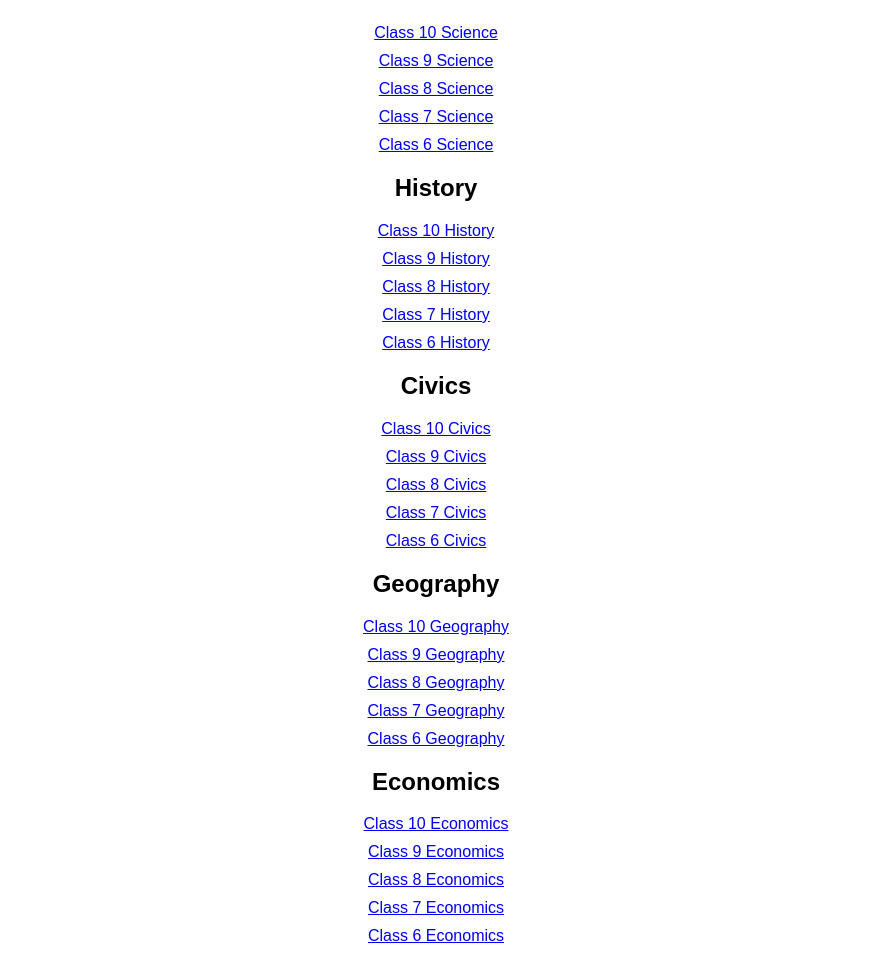
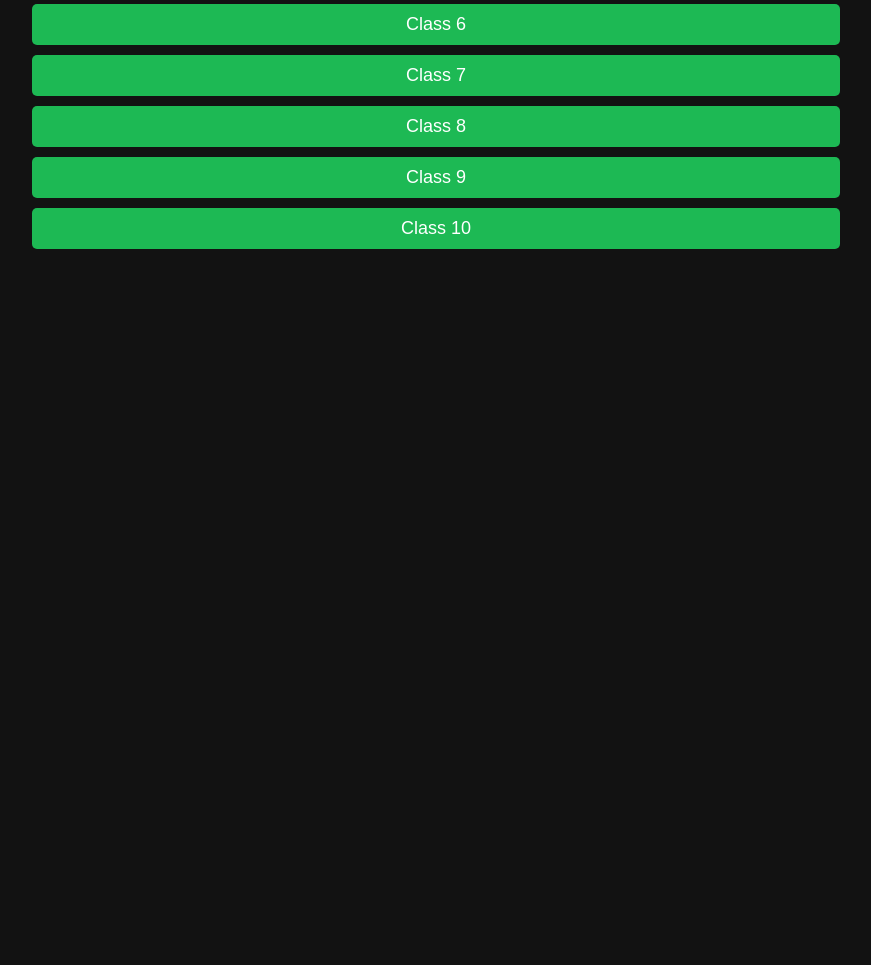
Before and after one commit to yashkaalra/my-new, a plain HTML site: page index.html in a window 1280 px wide. Shown: the part 104-1069 px from the top of the page, without its empty margins (204-1075 px from the left). After the commit the page ends 800 px from the top, so only its background shows below. Drawn offline with Linux system fonts and the light colour scheme.

Commit message:
Update index.html

```diff
--- a/index.html
+++ b/index.html
@@ -4,68 +4,73 @@
     <meta name="viewport" content="width=device-width, initial-scale=1.0">
     <title>NCERT Books</title>
     <style>
-        body { font-family: Arial, sans-serif; text-align: center; }
-        .container { width: 80%; margin: auto; }
-        .subject { margin: 20px 0; }
-        .chapter-list { list-style-type: none; padding: 0; }
-        .chapter-list li { margin: 10px 0; }
+        body { font-family: Arial, sans-serif; text-align: center; background-color: #121212; color: white; }
+        .container { width: 80%; margin: auto; padding-top: 20px; }
+        .button { display: block; width: 80%; margin: 10px auto; padding: 10px; background: #1db954; color: white; border: none; cursor: pointer; font-size: 18px; border-radius: 5px; }
+        .hidden { display: none; }
     </style>
+    <script>
+        function showSubjects(classId) {
+            document.querySelectorAll('.subjects').forEach(el => el.classList.add('hidden'));
+            document.getElementById('subjects-' + classId).classList.remove('hidden');
+        }
+        function showChapters(subjectId) {
+            document.querySelectorAll('.chapters').forEach(el => el.classList.add('hidden'));
+            document.getElementById('chapters-' + subjectId).classList.remove('hidden');
+        }
+    </script>
 </head>
 <body>
     <div class="container">
-        <h1>NCERT Books (Class 6 to 10)</h1><div class="subject">
-        <h2>Science</h2>
-        <ul class="chapter-list">
-            <li><a href="https://ncert.nic.in/textbook/pdf/fesc101.pdf" target="_blank">Class 10 Science</a></li>
-            <li><a href="https://ncert.nic.in/textbook/pdf/fesc91.pdf" target="_blank">Class 9 Science</a></li>
-            <li><a href="https://ncert.nic.in/textbook/pdf/fesc81.pdf" target="_blank">Class 8 Science</a></li>
-            <li><a href="https://ncert.nic.in/textbook/pdf/fesc71.pdf" target="_blank">Class 7 Science</a></li>
-            <li><a href="https://ncert.nic.in/textbook/pdf/fesc61.pdf" target="_blank">Class 6 Science</a></li>
-        </ul>
+        <h1>Select Your Class</h1>
+        <button class="button" onclick="showSubjects(6)">Class 6</button>
+        <button class="button" onclick="showSubjects(7)">Class 7</button>
+        <button class="button" onclick="showSubjects(8)">Class 8</button>
+        <button class="button" onclick="showSubjects(9)">Class 9</button>
+        <button class="button" onclick="showSubjects(10)">Class 10</button><!-- Subjects for each class -->
+    <div id="subjects-6" class="subjects hidden">
+        <h2>Class 6 Subjects</h2>
+        <button class="button" onclick="showChapters('science6')">Science</button>
+        <button class="button" onclick="showChapters('history6')">History</button>
+        <button class="button" onclick="showChapters('civics6')">Civics</button>
+        <button class="button" onclick="showChapters('geography6')">Geography</button>
+        <button class="button" onclick="showChapters('economics6')">Economics</button>
     </div>
 
-    <div class="subject">
-        <h2>History</h2>
-        <ul class="chapter-list">
-            <li><a href="https://ncert.nic.in/textbook/pdf/fhih101.pdf" target="_blank">Class 10 History</a></li>
-            <li><a href="https://ncert.nic.in/textbook/pdf/fhih91.pdf" target="_blank">Class 9 History</a></li>
-            <li><a href="https://ncert.nic.in/textbook/pdf/fhih81.pdf" target="_blank">Class 8 History</a></li>
-            <li><a href="https://ncert.nic.in/textbook/pdf/fhih71.pdf" target="_blank">Class 7 History</a></li>
-            <li><a href="https://ncert.nic.in/textbook/pdf/fhih61.pdf" target="_blank">Class 6 History</a></li>
-        </ul>
+    <div id="subjects-7" class="subjects hidden">
+        <h2>Class 7 Subjects</h2>
+        <button class="button" onclick="showChapters('science7')">Science</button>
+        <button class="button" onclick="showChapters('history7')">History</button>
+        <button class="button" onclick="showChapters('civics7')">Civics</button>
+        <button class="button" onclick="showChapters('geography7')">Geography</button>
+        <button class="button" onclick="showChapters('economics7')">Economics</button>
     </div>
 
-    <div class="subject">
-        <h2>Civics</h2>
-        <ul class="chapter-list">
-            <li><a href="https://ncert.nic.in/textbook/pdf/fpoc101.pdf" target="_blank">Class 10 Civics</a></li>
-            <li><a href="https://ncert.nic.in/textbook/pdf/fpoc91.pdf" target="_blank">Class 9 Civics</a></li>
-            <li><a href="https://ncert.nic.in/textbook/pdf/fpoc81.pdf" target="_blank">Class 8 Civics</a></li>
-            <li><a href="https://ncert.nic.in/textbook/pdf/fpoc71.pdf" target="_blank">Class 7 Civics</a></li>
-            <li><a href="https://ncert.nic.in/textbook/pdf/fpoc61.pdf" target="_blank">Class 6 Civics</a></li>
-        </ul>
+    <div id="subjects-8" class="subjects hidden">
+        <h2>Class 8 Subjects</h2>
+        <button class="button" onclick="showChapters('science8')">Science</button>
+        <button class="button" onclick="showChapters('history8')">History</button>
+        <button class="button" onclick="showChapters('civics8')">Civics</button>
+        <button class="button" onclick="showChapters('geography8')">Geography</button>
+        <button class="button" onclick="showChapters('economics8')">Economics</button>
     </div>
 
-    <div class="subject">
-        <h2>Geography</h2>
-        <ul class="chapter-list">
-            <li><a href="https://ncert.nic.in/textbook/pdf/fegg101.pdf" target="_blank">Class 10 Geography</a></li>
-            <li><a href="https://ncert.nic.in/textbook/pdf/fegg91.pdf" target="_blank">Class 9 Geography</a></li>
-            <li><a href="https://ncert.nic.in/textbook/pdf/fegg81.pdf" target="_blank">Class 8 Geography</a></li>
-            <li><a href="https://ncert.nic.in/textbook/pdf/fegg71.pdf" target="_blank">Class 7 Geography</a></li>
-            <li><a href="https://ncert.nic.in/textbook/pdf/fegg61.pdf" target="_blank">Class 6 Geography</a></li>
-        </ul>
+    <div id="subjects-9" class="subjects hidden">
+        <h2>Class 9 Subjects</h2>
+        <button class="button" onclick="showChapters('science9')">Science</button>
+        <button class="button" onclick="showChapters('history9')">History</button>
+        <button class="button" onclick="showChapters('civics9')">Civics</button>
+        <button class="button" onclick="showChapters('geography9')">Geography</button>
+        <button class="button" onclick="showChapters('economics9')">Economics</button>
     </div>
 
-    <div class="subject">
-        <h2>Economics</h2>
-        <ul class="chapter-list">
-            <li><a href="https://ncert.nic.in/textbook/pdf/feco101.pdf" target="_blank">Class 10 Economics</a></li>
-            <li><a href="https://ncert.nic.in/textbook/pdf/feco91.pdf" target="_blank">Class 9 Economics</a></li>
-            <li><a href="https://ncert.nic.in/textbook/pdf/feco81.pdf" target="_blank">Class 8 Economics</a></li>
-            <li><a href="https://ncert.nic.in/textbook/pdf/feco71.pdf" target="_blank">Class 7 Economics</a></li>
-            <li><a href="https://ncert.nic.in/textbook/pdf/feco61.pdf" target="_blank">Class 6 Economics</a></li>
-        </ul>
+    <div id="subjects-10" class="subjects hidden">
+        <h2>Class 10 Subjects</h2>
+        <button class="button" onclick="showChapters('science10')">Science</button>
+        <button class="button" onclick="showChapters('history10')">History</button>
+        <button class="button" onclick="showChapters('civics10')">Civics</button>
+        <button class="button" onclick="showChapters('geography10')">Geography</button>
+        <button class="button" onclick="showChapters('economics10')">Economics</button>
     </div>
 </div>
 
```
